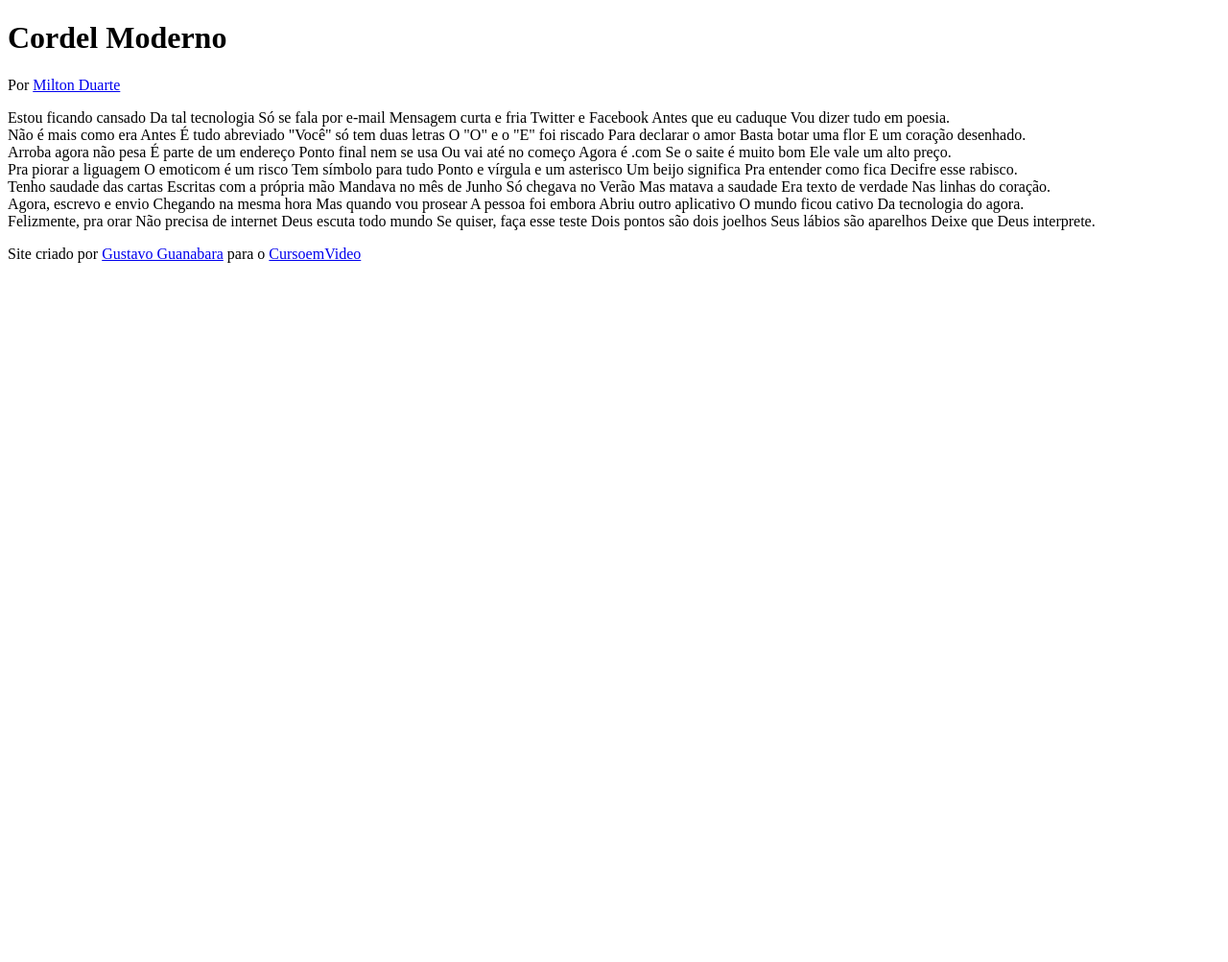
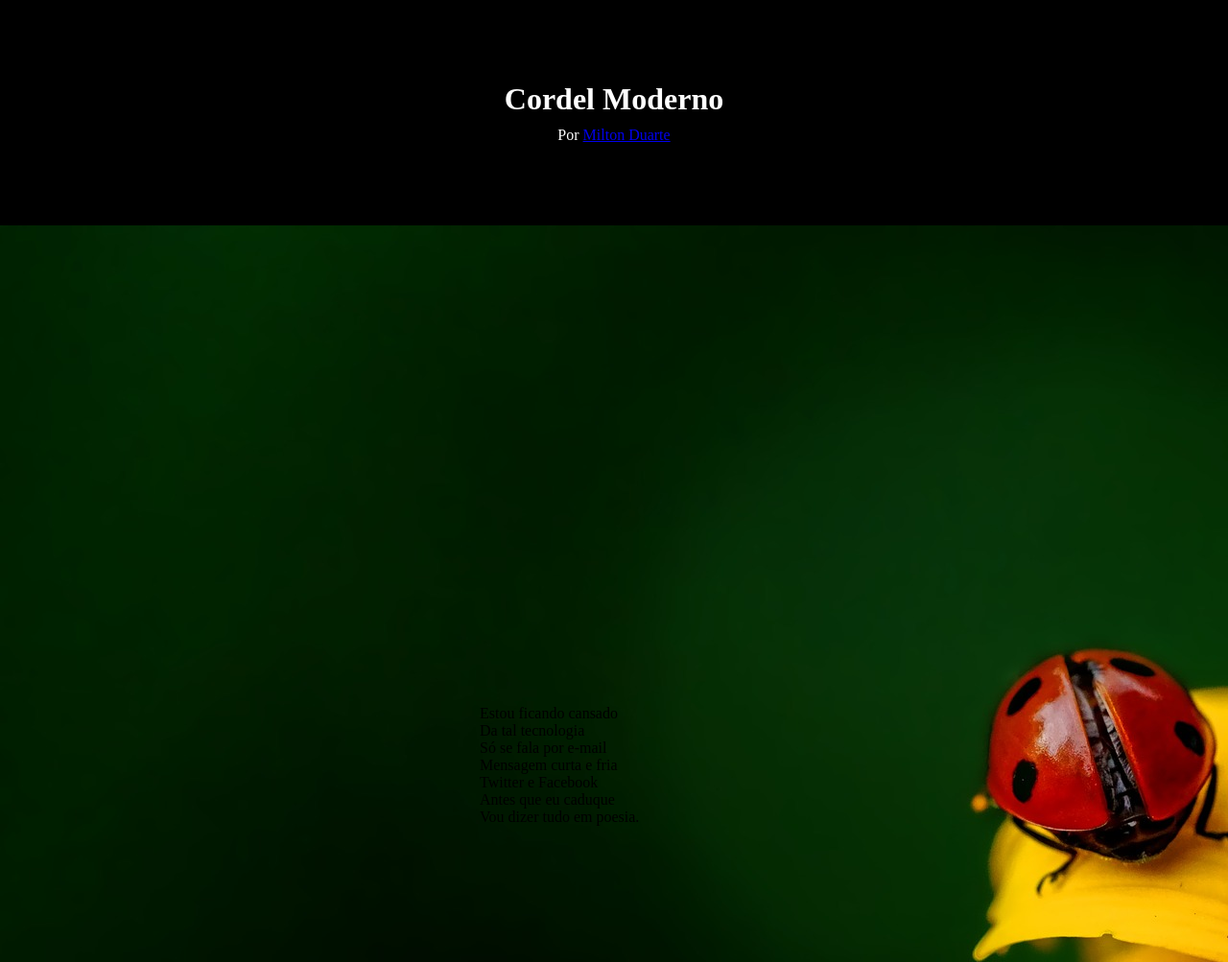
Before and after one commit to lucassiqueirasouza/projeto-cordel, a plain HTML site: page index.html in a window 1280 px wide. Shown: the top 1003 px of the page at 96% size. Before the commit the page ends 800 px from the top, so only its background shows below. Drawn offline with Linux system fonts and the light colour scheme.

Commit message:
atualização do texto

```diff
--- a/index.html
+++ b/index.html
@@ -13,77 +13,127 @@
         <p>Por <a href="https://www.recantodasletras.com.br/poesias/3186743" target="_blank">Milton Duarte</a></p>
     </header>
     <main>
-        <article>
-            <div id="p1">
+        <section id="p1">
+            <p>
                 Estou ficando cansado
+                <br>
                 Da tal tecnologia
+                <br>
                 Só se fala por e-mail
+                <br>
                 Mensagem curta e fria
+                <br>
                 Twitter e Facebook
+                <br>
                 Antes que eu caduque
+                <br>
                 Vou dizer tudo em poesia.
-            </div>
+            </p>
+        </section>
 
-            <div class="poesia">
+        <section>
+            <p>
                 Não é mais como era Antes
+                <br>
                 É tudo abreviado
+                <br>
                 "Você" só tem duas letras
+                <br>
                 O "O" e o "E" foi riscado
+                <br>
                 Para declarar o amor
+                <br>
                 Basta botar uma flor
+                <br>
                 E um coração desenhado.
-            </div>
+            </p>
+        </section>
 
-            <div class="poesia">
+        <section>
+            <p>
                 Arroba agora não pesa
+                <br>
                 É parte de um endereço
+                <br>
                 Ponto final nem se usa
+                <br>
                 Ou vai até no começo
+                <br>
                 Agora é .com
+                <br>
                 Se o saite é muito bom
+                <br>
                 Ele vale um alto preço.
-            </div>
+            </p>
 
-            <div class="poesia">
+            <p>
                 Pra piorar a liguagem
+                <br>
                 O emoticom é um risco
+                <br>
                 Tem símbolo para tudo
+                <br>
                 Ponto e vírgula e um asterisco
+                <br>
                 Um beijo significa
+                <br>
                 Pra entender como fica
+                <br>
                 Decifre esse rabisco.
-            </div>
+            </p>
+        </section>
 
-            <div class="poesia">
+        <section>
+            <p>
                 Tenho saudade das cartas
+                <br>
                 Escritas com a própria mão
+                <br>
                 Mandava no mês de Junho
+                <br>
                 Só chegava no Verão
+                <br>
                 Mas matava a saudade
+                <br>
                 Era texto de verdade
+                <br>
                 Nas linhas do coração.
-            </div>
+            </p>
+        </section>
 
-            <div class="poesia">
+        <section>
+            <p>
                 Agora, escrevo e envio
+                <br>
                 Chegando na mesma hora
+                <br>
                 Mas quando vou prosear
+                <br>
                 A pessoa foi embora
+                <br>
                 Abriu outro aplicativo
+                <br>
                 O mundo ficou cativo
+                <br>
                 Da tecnologia do agora.
-            </div>
+            </p>
 
-            <div class="poesia">
+            <p>
                 Felizmente, pra orar
+                <br>
                 Não precisa de internet
+                <br>
                 Deus escuta todo mundo
+                <br>
                 Se quiser, faça esse teste
+                <br>
                 Dois pontos são dois joelhos
+                <br>
                 Seus lábios são aparelhos
+                <br>
                 Deixe que Deus interprete.
-            </div>
-        </article>
+            </p>
+        </section>
     </main>
     <footer>
         <p>Site criado por <a href="https://gustavoguanabara.github.io/" target="_blank">Gustavo Guanabara</a> para o <a href="https://www.cursoemvideo.com/" target="_blank">CursoemVideo</a></p>
--- a/style.css
+++ b/style.css
@@ -1 +1,29 @@
 @charset "UTF-8";
+
+* {
+    margin: 0px;
+    padding: 0px;
+}
+
+section#p1 {
+    background-image: url('imagens/background001.jpg');
+    padding: 500px;
+}
+
+header {
+    background-color: black;
+    color: white;
+    padding: 85px;
+    text-align: center;
+}
+
+header > p {
+    margin-top: 10px;
+}
+
+footer {
+    background-color: black;
+    padding: 10px;
+    color: white;
+    text-align: center;
+}
```
